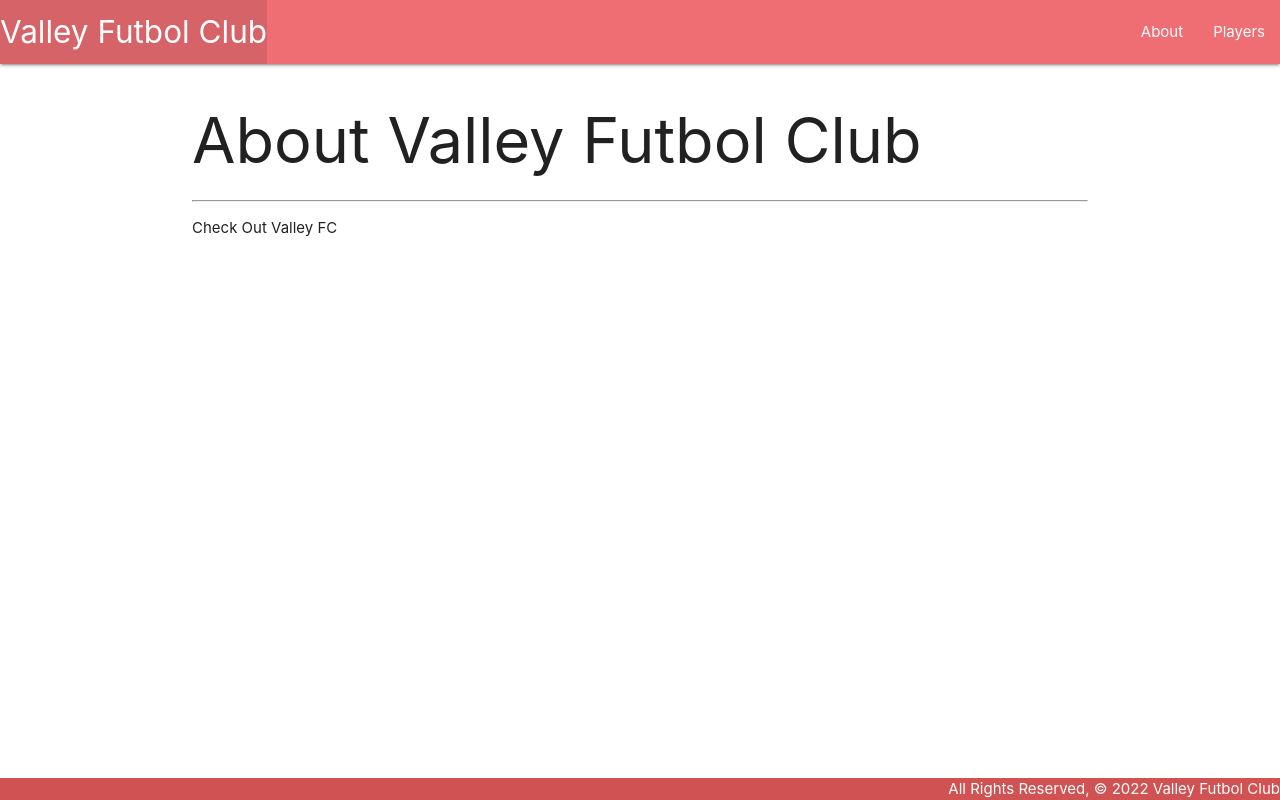
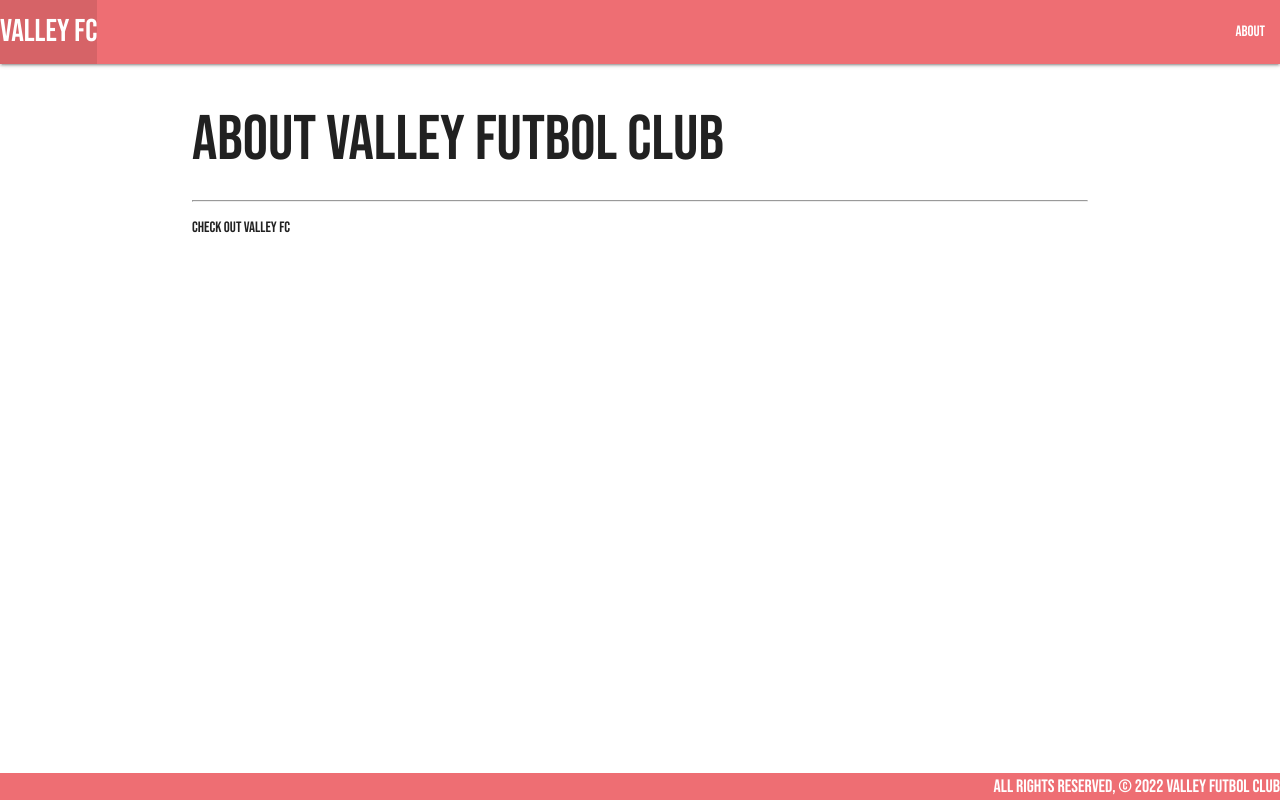
Before and after one commit to fvences92/Valleyfutbolclub, a Django app: page /about/ in a window 1280 px wide. Run offline with Django 4.2, Linux system fonts and the light colour scheme.

Commit message:
static file working

```diff
--- a/main_app/static/css/style.css
+++ b/main_app/static/css/style.css
@@ -1,16 +1,17 @@
+
 body {
   display: flex;
   min-height: 100vh;
   flex-direction: column;
+  font-family: 'Bebas Neue', cursive;
 }
 
 main {
   flex: 1 0 auto;
 }
 
-  .footer {
+.page-footer {
   padding-top: 0;
-    text-align: right;
-    background-color: rgb(208, 82, 82);
-    color: white;
+  font-size: 18px;
+
 }
--- a/main_app/templates/about.html
+++ b/main_app/templates/about.html
@@ -9,14 +9,12 @@
     </head>
 
     <body>
-
     {% extends 'base.html' %} {% block content %}
     <h1>About Valley Futbol Club</h1>
     <hr />
     <p>Check Out Valley FC</p>
     {% endblock %}
     <footer>All Rights Reserved, © 2022 Valley Futbol Club</footer>
-
 </body>
 
 </html>
--- a/main_app/templates/base.html
+++ b/main_app/templates/base.html
@@ -1,5 +1,4 @@
 {% load static %}
-
 <!DOCTYPE html>
 <html lang="en">
 
@@ -7,10 +6,10 @@
     <meta charset="UTF-8" />
     <meta name="viewport" content="width=device-width, initial-scale=1.0" />
     <meta http-equiv="X-UA-Compatible" content="ie=edge" />
-    <title>Valley Futbol Club</title>
+    <title>Valley FC</title>
     <link rel="stylesheet" href="https://cdnjs.cloudflare.com/ajax/libs/materialize/1.0.0/css/materialize.min.css" />
-    <script src="https://cdnjs.cloudflare.com/ajax/libs/materialize/1.0.0/js/materialize.min.js"></script>
-    <link rel="stylesheet" type="text/css" href="{% static '../static/css/style.css' %}" />
+    <link rel="stylesheet" type="text/css" href="{% static 'css/style.css' %}" />
+    <link href="https://fonts.googleapis.com/css2?family=Bebas+Neue&display=swap" rel="stylesheet">
 
 </head>
 
@@ -20,18 +19,17 @@
             <div class="nav-wrapper">
                 <ul>
                     <li>
-                        <a href="/" class="left brand-logo"> Valley Futbol Club</a>
+                        <a href="/" class="left brand-logo"> Valley FC</a>
                     </li>
                 </ul>
                 <ul class="right">
                     <li><a href="/about">About</a></li>
-                    <li><a href="/players">Players</a></li>
                 </ul>
             </div>
         </nav>
     </header>
     <main class="container">{% block content %} {% endblock %}</main>
-    <footer class="footer" >
+    <footer class="page-footer">
         <div class="right">
             All Rights Reserved, © 2022 Valley Futbol Club
         </div>
--- a/main_app/urls.py
+++ b/main_app/urls.py
@@ -1,10 +1,12 @@
 
 from django.urls import path
 from . import views
+from django.conf.urls.static import static
+from django.conf import settings
 
 urlpatterns = [
     path ('', views.home, name='home'),
     path('about/', views.about, name='about'),
-    path('players/', views.player_index, name ='index')
+    path('players/', views.players_index, name ='index')
 
-]
+] + static(settings.STATIC_URL, document_root=settings.STATIC_ROOT)
--- a/main_app/views.py
+++ b/main_app/views.py
@@ -6,10 +6,10 @@ from django.http import HttpResponse
 
 # Define the home view
 def home(request):
-  return HttpResponse('<h1>Hello /ᐠ｡‸｡ᐟﾉ</h1>')
+  return HttpResponse('<h1>Valley Futbol Club</h1>')
 
 def about(request):
   return render(request, 'about.html')
 
-def player_index(request):
+def players_index(request):
   return render (request, 'players/index.html' , {'players': players})
```
Also changed, not shown: main_app/templates/players/index.html (added, +19 -0 lines). Lines whose indentation alone changed are shown as unchanged.
